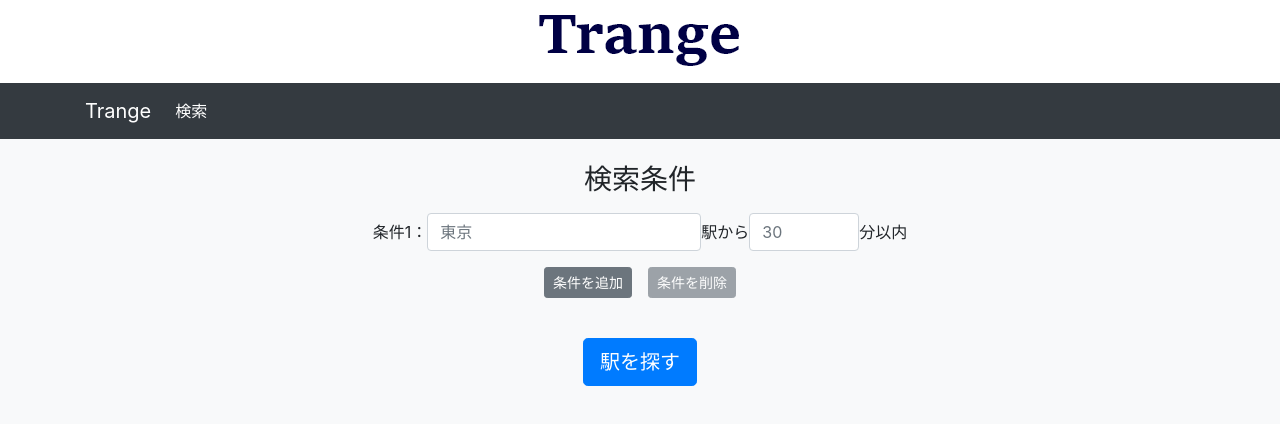
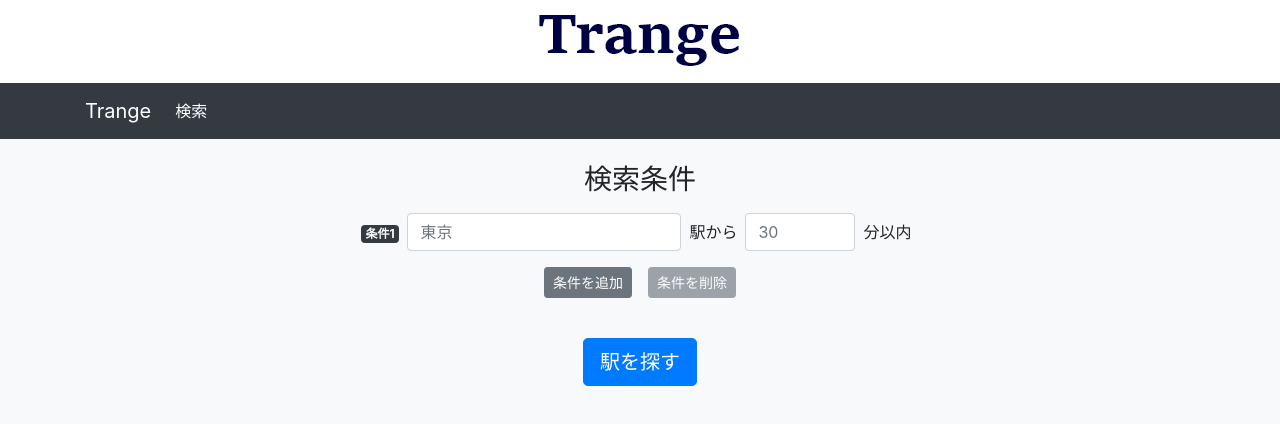
Before and after one commit to wbtaro/trange_front, a Vue app: page /search in a window 1280 px wide. Shown: the top 424 px of the page. Built offline with nearby package versions, Linux system fonts and the light colour scheme.

Commit message:
Revise some spacings in SearchForm

```diff
--- a/src/components/Result.vue
+++ b/src/components/Result.vue
@@ -17,7 +17,9 @@
           :key="resultIndex"
           class="card pt-2 mb-4 border-secondary bg-light"
         >
-          <h3 class="card-title h4 font-weight-bold">{{ result.Station.Name }}</h3>
+          <h3 class="card-title h4 font-weight-bold">
+            {{ result.Station.Name }}
+          </h3>
           <ul class="list-group list-group-flush">
             <li
               v-for="(cost, conditionIndex) in result.Cost"
--- a/src/components/SearchForm.vue
+++ b/src/components/SearchForm.vue
@@ -1,6 +1,8 @@
 <template>
   <div class="form-group row justify-content-center">
-    <label class="col-form-label">条件{{ index + 1 }}：</label>
+    <label class="col-form-label">
+      <span class="badge bg-dark mr-2 text-light">条件{{ index + 1 }}</span>
+    </label>
     <form class="form-inline">
       <input
         type="text"
@@ -8,7 +10,7 @@
         v-model="searchCondition.station"
         class="form-control"
       />
-      <span>駅から</span>
+      <span class="mx-2">駅から</span>
       <input
         type="text"
         size="4"
@@ -17,7 +19,7 @@
         v-model="searchCondition.upperMinute"
         class="form-control"
       />
-      <span>分以内</span>
+      <span class="mx-2">分以内</span>
     </form>
   </div>
 </template>
--- a/src/views/Home.vue
+++ b/src/views/Home.vue
@@ -1,17 +1,9 @@
 <template>
-  <div class="home">
-    <HelloWorld msg="Welcome to Your Vue.js App" />
-  </div>
+  <div class="container"></div>
 </template>
 
 <script>
-// @ is an alias to /src
-import HelloWorld from "@/components/HelloWorld.vue";
-
 export default {
-  name: "Home",
-  components: {
-    HelloWorld
-  }
+  name: "Home"
 };
 </script>
```
